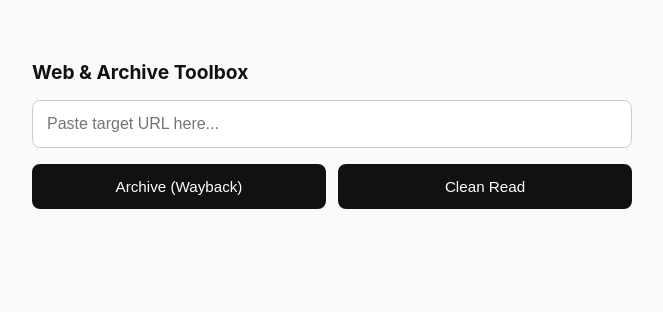
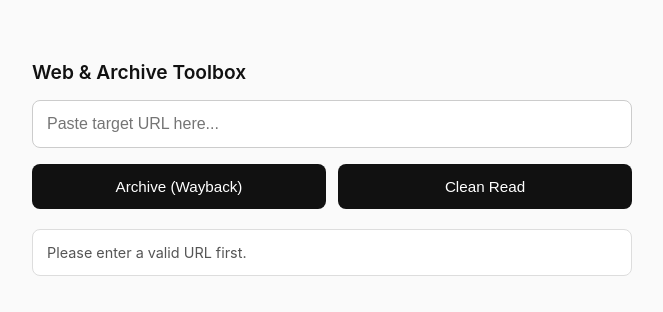
Before and after one commit to chlsea/web-toolbox, a plain HTML site: page index.html in a window 1280 px wide. Both pictures are taken after a click on the button "Archive (Wayback)". Shown: the whole page, without its empty margins (308-971 px from the left). Drawn offline with Linux system fonts and the light colour scheme.

Commit message:
Update index.html

```diff
--- a/index.html
+++ b/index.html
@@ -13,7 +13,7 @@
             background: #fafafa;
             color: #111;
         }
-        h2 { font-size: 1.2rem; margin-bottom: 16px; }
+        h2 { font-size: 1.2rem; margin-bottom: 16px; font-weight: 600; }
         input[type="url"] {
             width: 100%;
             padding: 14px;
@@ -27,6 +27,7 @@
         .actions {
             display: flex;
             gap: 12px;
+            margin-bottom: 20px;
         }
         button {
             flex: 1;
@@ -40,6 +41,14 @@
             cursor: pointer;
         }
         button:hover { background: #333; }
+        #status {
+            font-size: 0.9rem;
+            color: #555;
+            background: #fff;
+            padding: 14px;
+            border-radius: 8px;
+            border: 1px solid #ddd;
+        }
     </style>
 </head>
 <body>
@@ -52,18 +61,25 @@
         <button onclick="openCleanRead()">Clean Read</button>
     </div>
 
+    <div id="status">Enter a URL above and click an action button.</div>
+
     <script>
         function openArchive() {
             const url = document.getElementById('targetUrl').value.trim();
-            if (!url) { alert("Please enter a valid URL first."); return; }
-            // Triggers Wayback Machine save directly
+            const status = document.getElementById('status');
+            if (!url) { status.textContent = "Please enter a valid URL first."; return; }
+
+            status.textContent = "Opening Wayback Machine save utility...";
             window.open(`https://web.archive.org/save/${url}`, '_blank');
         }
 
         function openCleanRead() {
             const url = document.getElementById('targetUrl').value.trim();
-            if (!url) { alert("Please enter a valid URL first."); return; }
-            // Routes through an instant text/reader extractor gateway
+            const status = document.getElementById('status');
+            if (!url) { status.textContent = "Please enter a valid URL first."; return; }
+
+            status.textContent = "Opening clean reader view...";
+            // Using Jina Reader gateway which renders server-side and bypasses client-side firewalls
             window.open(`https://r.jina.ai/${url}`, '_blank');
         }
     </script>
```
